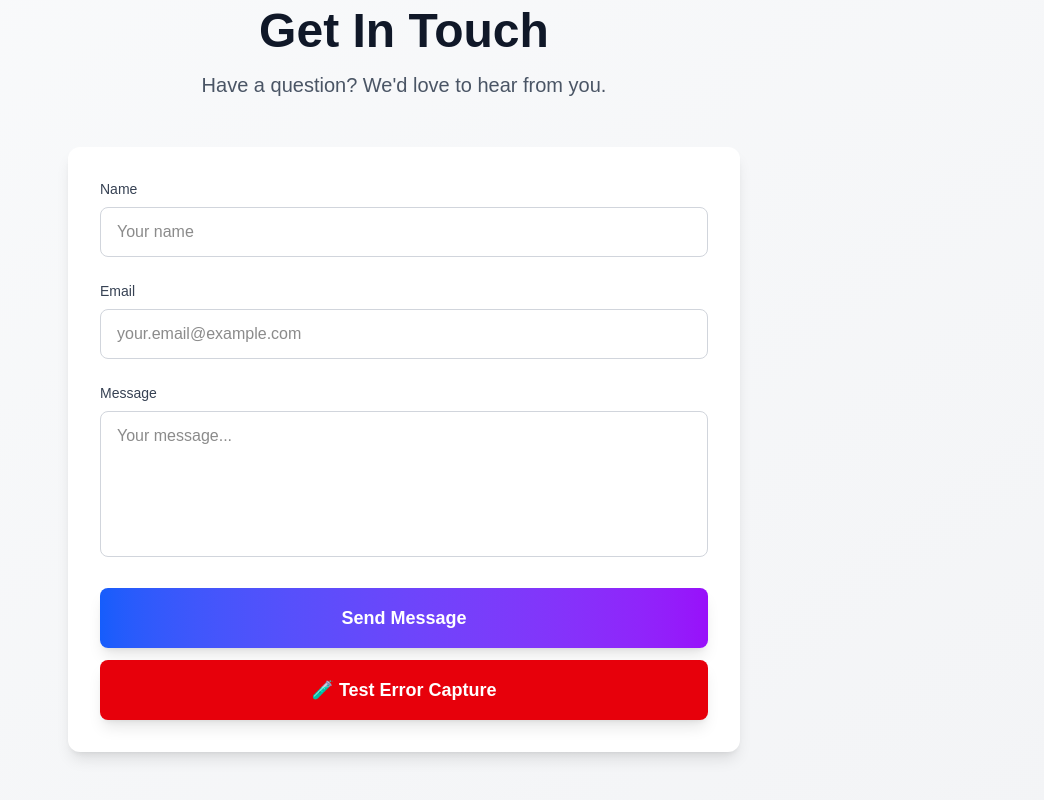
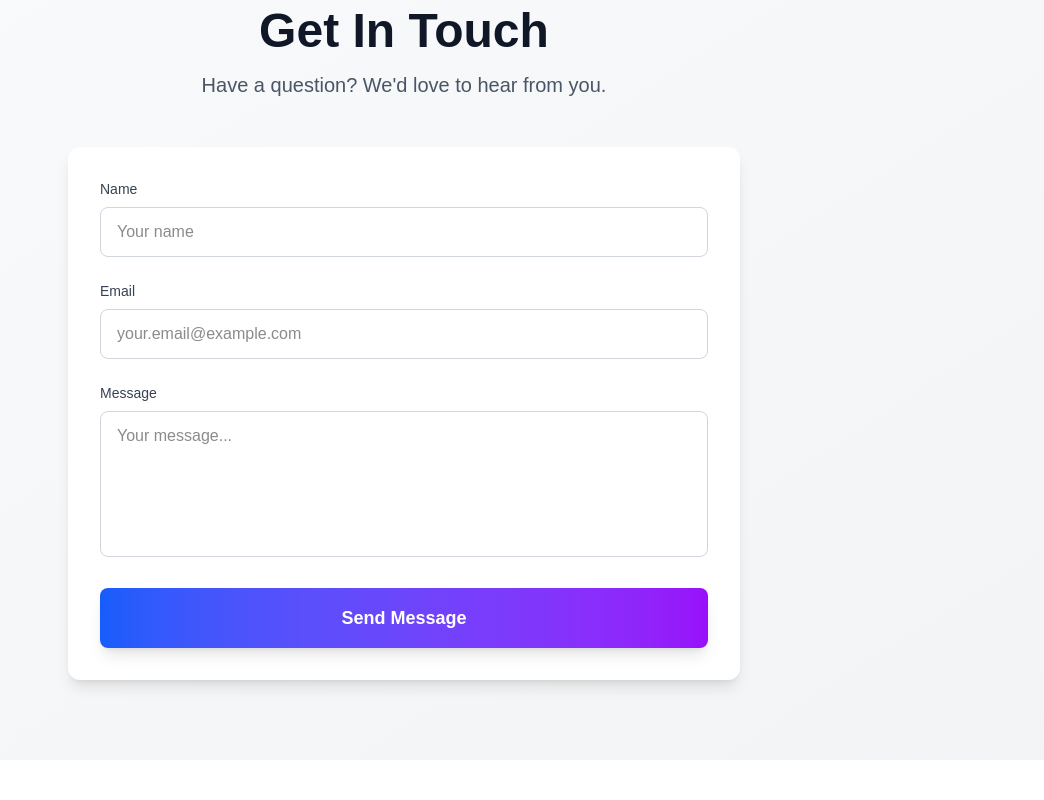
Before and after one commit to s-deepak-kumar/nextjs-test, a Next.js app: page / in a window 1280 px wide. Shown: the part 1401-2201 px from the top of the page, without its empty margins (236-1280 px from the left). After the commit the page ends 2161 px from the top, so only its background shows below. Built offline with nearby package versions, Linux system fonts and the light colour scheme; no server answers.

Commit message:
api added

```diff
--- a/app/api/contact/route.ts
+++ b/app/api/contact/route.ts
@@ -2,13 +2,14 @@ import { NextRequest, NextResponse } from 'next/server';
 import { writeFile, readFile, mkdir } from 'fs/promises';
 import { existsSync } from 'fs';
 import path from 'path';
+import { captureError } from '../../lib/outagex-sdk';
 
 export async function POST(request: NextRequest) {
   try {
     const body = await request.json();
     const { name, email, message } = body;
 
-    // Validate required fields
+    // Validate required fields only — no special character checks
     if (!name || !email || !message) {
       return NextResponse.json(
         { error: 'All fields are required' },
@@ -16,22 +17,22 @@ export async function POST(request: NextRequest) {
       );
     }
 
-    // Create data directory if it doesn't exist
+    // Create data directory if needed
     const dataDir = path.join(process.cwd(), 'data');
     if (!existsSync(dataDir)) {
       await mkdir(dataDir, { recursive: true });
     }
 
-    // Read existing data or create new array
+    // File path
     const filePath = path.join(dataDir, 'contacts.json');
     let contacts = [];
 
+    // Natural errors will happen here if invalid chars break JSON
     if (existsSync(filePath)) {
       const fileContent = await readFile(filePath, 'utf-8');
-      contacts = JSON.parse(fileContent);
+      contacts = JSON.parse(fileContent); // <-- natural error point
     }
 
-    // Add new contact
     const newContact = {
       id: Date.now().toString(),
       name,
@@ -42,15 +43,26 @@ export async function POST(request: NextRequest) {
 
     contacts.push(newContact);
 
-    // Write to file
+    // Natural error possible here if invalid encoding breaks writing
     await writeFile(filePath, JSON.stringify(contacts, null, 2), 'utf-8');
 
     return NextResponse.json(
       { message: 'Contact saved successfully', contact: newContact },
       { status: 200 }
     );
+
   } catch (error) {
     console.error('Error saving contact:', error);
+
+    if (error instanceof Error) {
+      await captureError(error, {
+        source: 'app/api/contact/route.ts',
+        component: 'ContactAPI',
+        severity: 'error',
+        action: 'form_submission',
+      });
+    }
+
     return NextResponse.json(
       { error: 'Failed to save contact' },
       { status: 500 }
--- a/app/components/ContactForm.tsx
+++ b/app/components/ContactForm.tsx
@@ -1,6 +1,5 @@
 'use client';
 import { useState } from 'react';
-import { captureError } from '../lib/outagex-sdk';
 
 export default function ContactForm() {
   const [formData, setFormData] = useState({
@@ -43,22 +42,6 @@ export default function ContactForm() {
       console.error('Error submitting form:', error);
     } finally {
       setIsSubmitting(false);
-    }
-  };
-
-  const handleTestError = async () => {
-    try {
-      throw new Error('Sample error from ContactForm - Testing Outagex error capture');
-    } catch (error) {
-      if (error instanceof Error) {
-        await captureError(error, {
-          source: 'app/components/ContactForm.tsx',
-          component: 'ContactForm',
-          severity: 'error',
-          action: 'test_error_button_clicked',
-        });
-        alert('Error captured! Check your Outagex dashboard.');
-      }
     }
   };
 
@@ -127,13 +110,6 @@ export default function ContactForm() {
             >
               {isSubmitting ? 'Sending...' : 'Send Message'}
             </button>
-            <button
-              type="button"
-              onClick={handleTestError}
-              className="w-full mt-3 px-8 py-4 bg-red-600 text-white rounded-lg font-semibold text-lg hover:bg-red-700 transition-all transform hover:scale-105 shadow-lg"
-            >
-              🧪 Test Error Capture
-            </button>
             {submitStatus === 'success' && (
               <div className="mt-4 p-4 bg-green-100 dark:bg-green-900 text-green-800 dark:text-green-200 rounded-lg">
                 Thank you! Your message has been sent successfully.
```
